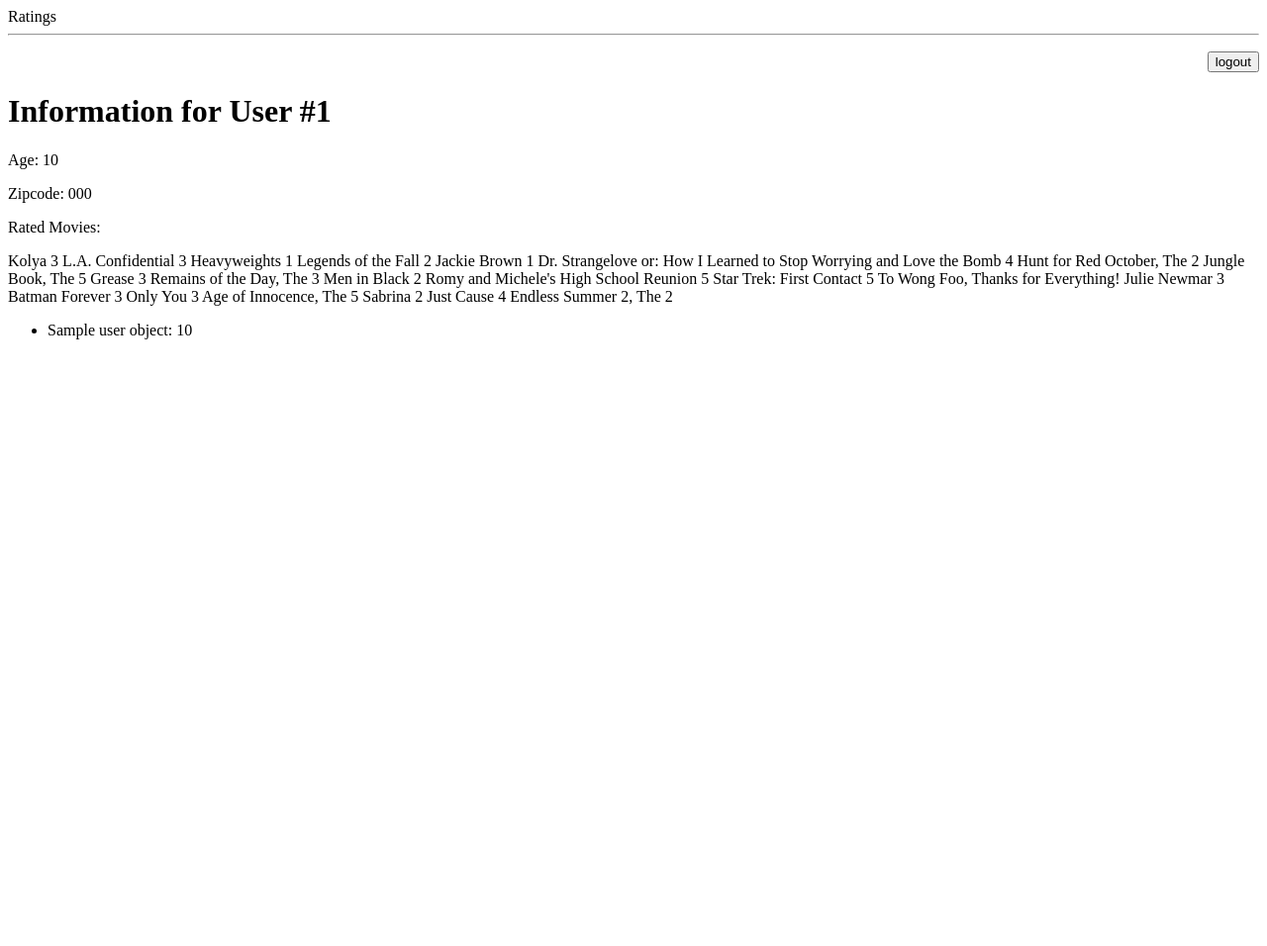
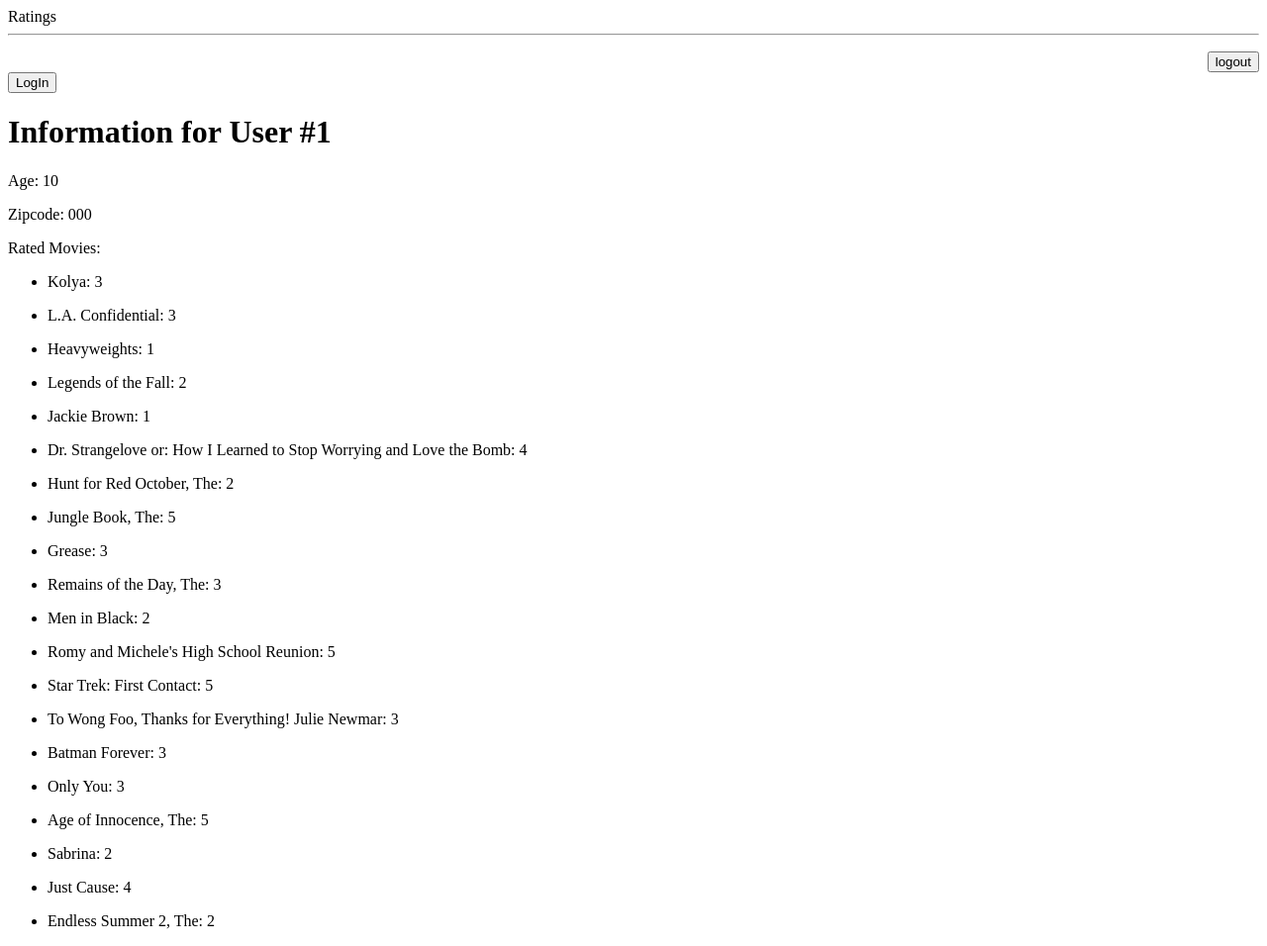
Before and after one commit to susancodes/ratings-webapp, a Flask app: template templates/about_user.html in a window 1280 px wide. Shown: the whole page at 99% size. Before the commit the page ends 343 px from the top, so only its background shows below. Run offline with Flask 2, Linux system fonts and the light colour scheme; data comes from the database, SQL or seed files in the repository; both versions use the stored data as it was after the commit; the template is opened without the code that fills it: values that come from a table or form of the project are taken from there, most other values are stand-ins (such as "Sample title", 1, 10 or a date in 2020).

Commit message:
removed redundant code from about_user, fixed spacing errors in movie details

```diff
--- a/model.py
+++ b/model.py
@@ -1,5 +1,5 @@
 """Models and database functions for Ratings project."""
-
+import correlation
 from flask_sqlalchemy import SQLAlchemy
 
 # This is the connection to the SQLite database; we're getting this through
--- a/seed.py
+++ b/seed.py
@@ -40,7 +40,7 @@
             released_at = datetime.datetime.strptime(released_at, "%d-%b-%Y")
         print movie_id, title, released_at
         imdb_url = split_line[4]
-        new_movie = Movie(movie_id=movie_id, title=title, released_at=released_at, imdb_url=imdb_url)
+        new_movie = Movie(movie_id=movie_id, title=title.rstrip(), released_at=released_at, imdb_url=imdb_url)
         db.session.add(new_movie)
     db.session.commit()
 
--- a/templates/about_user.html
+++ b/templates/about_user.html
@@ -9,12 +9,9 @@
 </p>
 
 {% for rating in ratings %}
-    {{ rating.movie.title }}
-    {{ rating.score }}
-{% endfor %}
-{% for movie_object, score in movie_dict.items() %}
     <ul>
-        <li>{{ movie_object.title }}: {{ score }}</li>
+        <li>{{ rating.movie.title }}: {{ rating.score }}</li>
     </ul>
 {% endfor %}
+
 {% endblock %}
--- a/templates/base.html
+++ b/templates/base.html
@@ -12,11 +12,16 @@
         <li>{{ message }}</li>
     {% endfor %}
   </ul>
+
     <form align="right" name="form1" method="post" action="/logout">
       <label>
       <input name="submit2" type="submit" id="submit2" value="logout">
       </label>
     </form>
-  {% block content %} put your content here {% endblock %}
+
+    <form action="/login_form">
+    <input name="login" type="submit" id="submit2" value="LogIn">
+    </form>
+{% block content %} put your content here {% endblock %}
 </body>
 </html>
--- a/templates/login.html
+++ b/templates/login.html
@@ -2,7 +2,7 @@
 {% block content %}
 
     <h2>Log-In</h2>
-    <form action="/login_handler", method="POST">
+    <form action='/login_handler' method="POST">
 
       <label>Username:
         <input type="text" name="email">
```
Also changed, not shown: ratings.db, templates/ratings.db (deleted), 1 other file.
